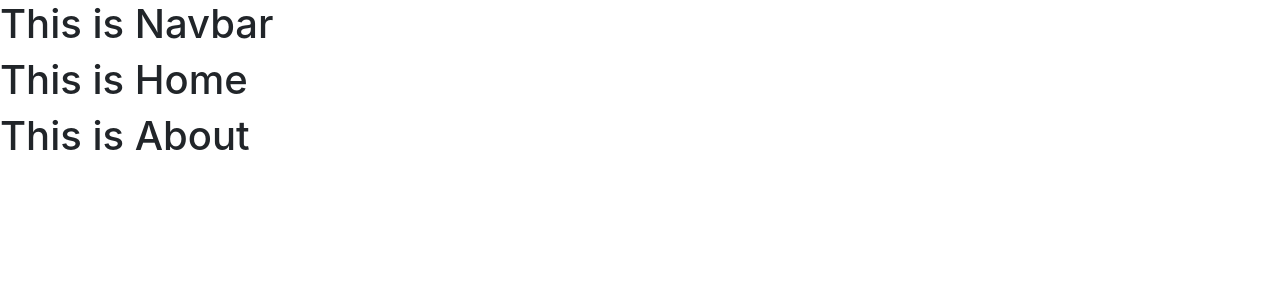
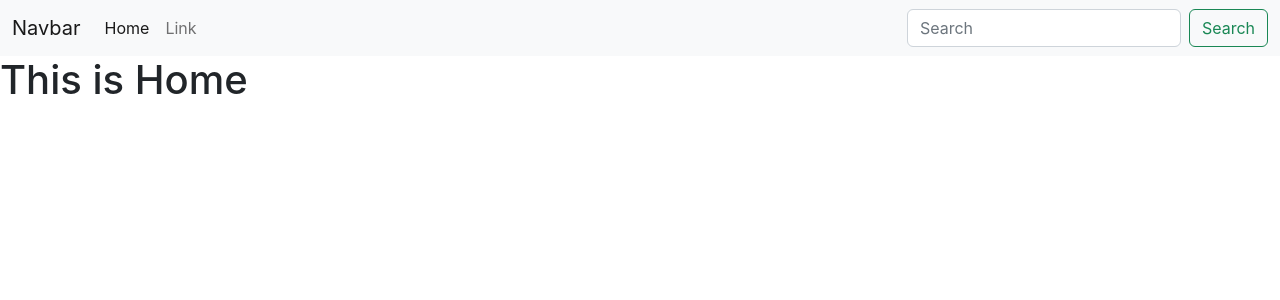
Before and after one commit to SidharthMishra-07/CloudBook, a React (Create React App) app: page / in a window 1280 px wide. Shown: the top 300 px of the page. Built offline with nearby package versions, Linux system fonts and the light colour scheme.

Commit message:
Navbar Added

```diff
--- a/src/App.js
+++ b/src/App.js
@@ -12,9 +12,17 @@
 function App() {
   return (
     <>
-    <Navbar/>
-    <Home/>
-    <About/>
+      <Router>
+        <Navbar />
+        <Switch>
+          <Route path="/">
+            <Home />
+          </Route>
+          <Route path="/about">
+            <About />
+          </Route>
+        </Switch>
+      </Router>
     </>
   );
 }
--- a/src/Components/Navbar.js
+++ b/src/Components/Navbar.js
@@ -1,11 +1,30 @@
 import React from 'react'
-
+import {Link} from "react-router-dom";
 const Navbar = () => {
-  return (
-    <div>
-        <h1>This is Navbar</h1>
-    </div>
-  )
+    return (
+        <nav className="navbar navbar-expand-lg navbar-light bg-light">
+            <div className="container-fluid">
+                <a className="navbar-brand" href="#">Navbar</a>
+                <button className="navbar-toggler" type="button" data-bs-toggle="collapse" data-bs-target="#navbarSupportedContent" aria-controls="navbarSupportedContent" aria-expanded="false" aria-label="Toggle navigation">
+                    <span className="navbar-toggler-icon"></span>
+                </button>
+                <div className="collapse navbar-collapse" id="navbarSupportedContent">
+                    <ul className="navbar-nav me-auto mb-2 mb-lg-0">
+                        <li className="nav-item">
+                            <a className="nav-link active" aria-current="page" href="#">Home</a>
+                        </li>
+                        <li className="nav-item">
+                            <a className="nav-link" href="#">Link</a>
+                        </li>
+                    </ul>
+                    <form className="d-flex">
+                        <input className="form-control me-2" type="search" placeholder="Search" aria-label="Search"/>
+                            <button className="btn btn-outline-success" type="submit">Search</button>
+                    </form>
+                </div>
+            </div>
+        </nav>
+    )
 }
 
 export default Navbar
```
